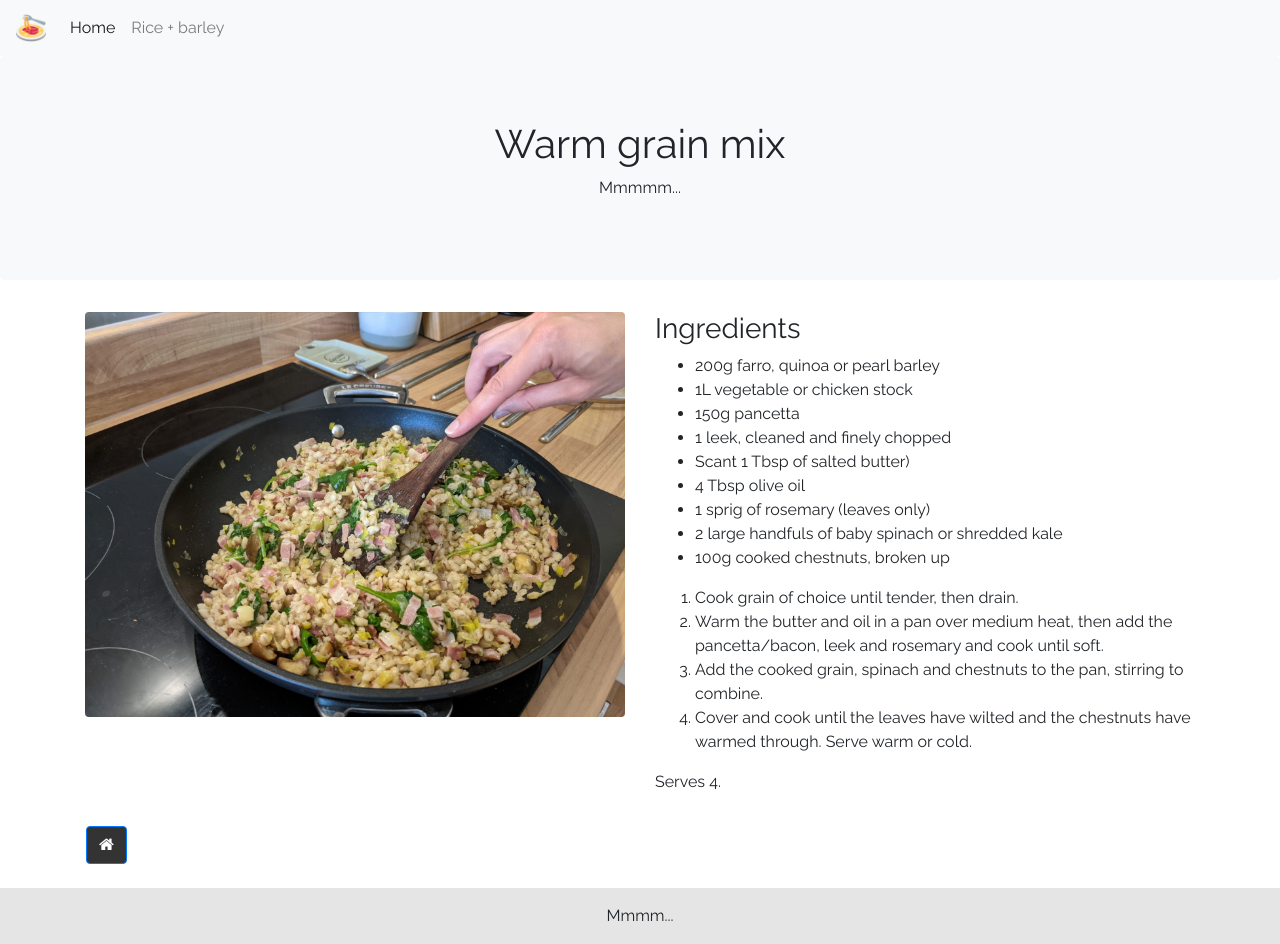
After one commit to roberto-aldera/not-just-pasta, a PHP site: page /pages/recipes/rice/warm-grain-mix.php in a window 1280 px wide. The commit adds this page. Run offline with PHP 8.4, Linux system fonts and the light colour scheme.

Commit message:
Add warm grain mix recipe

```diff
--- /dev/null
+++ b/pages/recipes/rice/warm-grain-mix.php
@@ -0,0 +1,72 @@
+<!DOCTYPE html>
+<html lang="en">
+
+<head>
+    <title>Warm grain mix</title>
+    <?php require "../../../includes/recipe-header.php"; ?>
+    <link rel="stylesheet" href="../../../main.css">
+</head>
+
+<body>
+    <nav class="navbar navbar-expand-lg navbar-light bg-light">
+        <a class="navbar-brand" href="../../../index.html">
+            <img src="../../../favicon_io/android-chrome-512x512.png" width="30" height="30"
+                class="d-inline-block align-top" alt="">
+        </a>
+        <button class="navbar-toggler" type="button" data-toggle="collapse" data-target="#navbarNavAltMarkup"
+            aria-controls="navbarNavAltMarkup" aria-expanded="false" aria-label="Toggle navigation">
+            <span class="navbar-toggler-icon"></span>
+        </button>
+        <div class="collapse navbar-collapse" id="navbarNavAltMarkup">
+            <div class="navbar-nav">
+                <a class="nav-item nav-link active" href="../../../index.html">Home <span
+                        class="sr-only">(current)</span></a>
+                <a class="nav-item nav-link" href="rice.php">Rice + barley</a>
+
+            </div>
+        </div>
+    </nav>
+
+    <div class="jumbotron text-center bg-light">
+        <h1>Warm grain mix</h1>
+        <p>Mmmmm...</p>
+    </div>
+
+    <div class="container">
+        <div class="row">
+            <div class="col-sm-6">
+                <img class="img-fluid rounded" style="float:center" src="../../../images/warm-grain-mix.png"
+                    alt="warm-grain-mix">
+            </div>
+            <div class="col-sm-6">
+                <h3>Ingredients</h3>
+                <ul>
+                    <li>200g farro, quinoa or pearl barley</li>
+                    <li>1L vegetable or chicken stock</li>
+                    <li>150g pancetta</li>
+                    <li>1 leek, cleaned and finely chopped</li>
+                    <li>Scant 1 Tbsp of salted butter)</li>
+                    <li>4 Tbsp olive oil</li>
+                    <li>1 sprig of rosemary (leaves only)</li>
+                    <li>2 large handfuls of baby spinach or shredded kale</li>
+                    <li>100g cooked chestnuts, broken up</li>
+                </ul>
+                <ol>
+                    <li>Cook grain of choice until tender, then drain.</li>
+                    <li>Warm the butter and oil in a pan over medium heat, then add the pancetta/bacon, leek and rosemary and cook until soft.</li>
+                    <li>Add the cooked grain, spinach and chestnuts to the pan, stirring to combine.</li>
+                    <li>Cover and cook until the leaves have wilted and the chestnuts have warmed through. Serve warm or cold.</li>
+                </ol>
+                <p>
+                    Serves 4.
+                </p>
+            </div>
+        </div>
+    </div>
+</body>
+
+<footer>
+    <?php require "../../../includes/recipe-footer.php"; ?>
+</footer>
+
+</html>
```
Also changed, not shown: pages/recipes/rice/rice.php (+9 -0 lines), images/warm-grain-mix.png (added).
